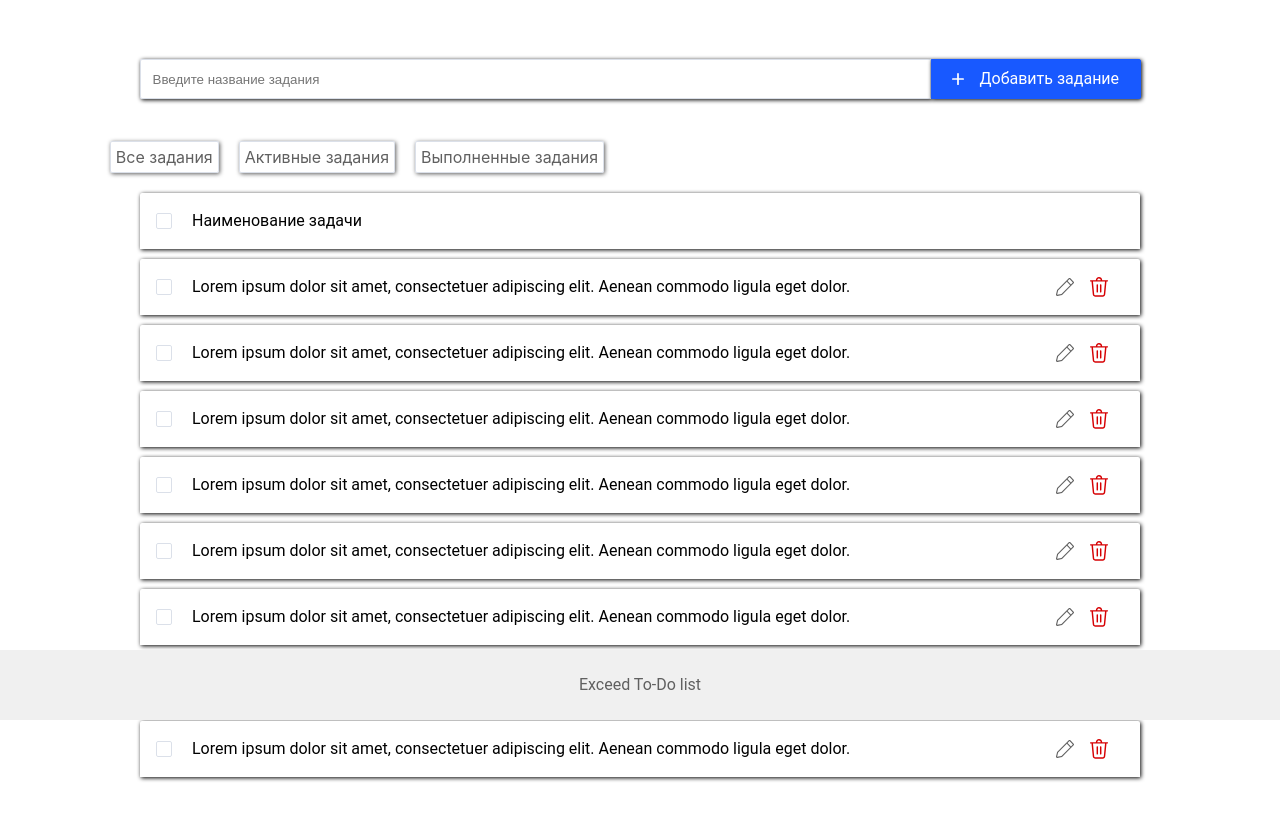
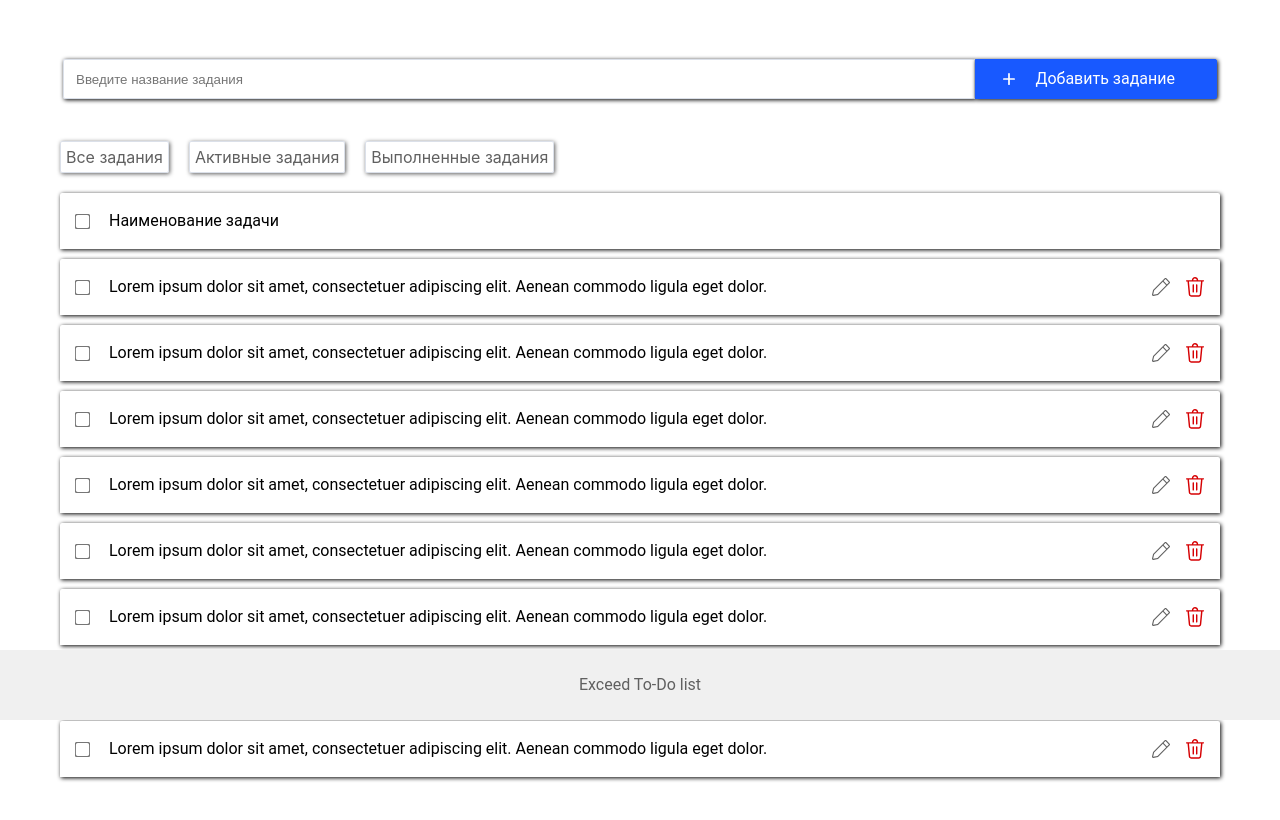
Before and after one commit to Barketo/TodoList, a website: page Index.html in a window 1280 px wide. Shown: the part 80-900 px from the top of the page. After the commit the page ends 877 px from the top, so only its background shows below. Drawn offline with Linux system fonts and the light colour scheme.

Commit message:
changed:sticky footer add:hover in all div, checkbox

```diff
--- a/Index.html
+++ b/Index.html
@@ -41,31 +41,30 @@
             </div>
           </div>
           <div class="content__filter">
-            <div class="filter__button-all"><span>Все задания</span></div>
-            <div class="filter__button-activ"><span>Активные задания</span></div>
-            <div class="filter__button-complite"><span>Выполненные задания</span></div>
+            <div class="filter__button"><span>Все задания</span></div>
+            <div class="filter__button"><span>Активные задания</span></div>
+            <div class="filter__button"><span>Выполненные задания</span></div>
           </div>
           <div class="content__task">
+            <label for="taskcheckbox">
               <div class="task__itemfirst">
                 <div class="task__item-img1">
-                <svg width="16" height="16" viewBox="0 0 16 16" fill="none" xmlns="http://www.w3.org/2000/svg">
-                  <rect width="16" height="16" rx="2" fill="white" />
-                  <rect x="0.5" y="0.5" width="15" height="15" rx="1.5" fill="white" stroke="#DBE0E9" />
-                </svg>
+                  <input type="checkbox" id="taskcheckbox" />
                 </div>
                 <div class="task__list">
                   <span>Наименование задачи</span>
                 </div>
               </div>
+            </label>
+            <label for="taskcheckboxone">
               <div class="task__item">
                 <div class="task__item-img1">
-                <svg width="16" height="16" viewBox="0 0 16 16" fill="none" xmlns="http://www.w3.org/2000/svg">
-                  <rect width="16" height="16" rx="2" fill="white" />
-                  <rect x="0.5" y="0.5" width="15" height="15" rx="1.5" fill="white" stroke="#DBE0E9" />
-                </svg>
+                  <input type="checkbox" id="taskcheckboxone" />
                 </div>
                 <div class="task__list">
-                <span>Lorem ipsum dolor sit amet, consectetuer adipiscing elit. Aenean commodo ligula eget dolor.</span>
+                  <span
+                    >Lorem ipsum dolor sit amet, consectetuer adipiscing elit. Aenean commodo ligula eget dolor.</span
+                  >
                 </div>
                 <div class="task__item-img2">
                   <svg width="18" height="18" viewBox="0 0 18 18" fill="none" xmlns="http://www.w3.org/2000/svg">
@@ -84,16 +83,16 @@
                   </svg>
                 </div>
               </div>
-
+            </label>
+            <label for="taskcheckboxtwo">
               <div class="task__item">
                 <div class="task__item-img1">
-                <svg width="16" height="16" viewBox="0 0 16 16" fill="none" xmlns="http://www.w3.org/2000/svg">
-                  <rect width="16" height="16" rx="2" fill="white" />
-                  <rect x="0.5" y="0.5" width="15" height="15" rx="1.5" fill="white" stroke="#DBE0E9" />
-                </svg>
+                  <input type="checkbox" id="taskcheckboxtwo" />
                 </div>
                 <div class="task__list">
-                <span>Lorem ipsum dolor sit amet, consectetuer adipiscing elit. Aenean commodo ligula eget dolor.</span>
+                  <span
+                    >Lorem ipsum dolor sit amet, consectetuer adipiscing elit. Aenean commodo ligula eget dolor.</span
+                  >
                 </div>
                 <div class="task__item-img2">
                   <svg width="18" height="18" viewBox="0 0 18 18" fill="none" xmlns="http://www.w3.org/2000/svg">
@@ -112,16 +111,16 @@
                   </svg>
                 </div>
               </div>
-
+            </label>
+            <label for="taskcheckboxthree">
               <div class="task__item">
                 <div class="task__item-img1">
-                <svg width="16" height="16" viewBox="0 0 16 16" fill="none" xmlns="http://www.w3.org/2000/svg">
-                  <rect width="16" height="16" rx="2" fill="white" />
-                  <rect x="0.5" y="0.5" width="15" height="15" rx="1.5" fill="white" stroke="#DBE0E9" />
-                </svg>
+                  <input type="checkbox" id="taskcheckboxthree" />
                 </div>
                 <div class="task__list">
-                <span>Lorem ipsum dolor sit amet, consectetuer adipiscing elit. Aenean commodo ligula eget dolor.</span>
+                  <span
+                    >Lorem ipsum dolor sit amet, consectetuer adipiscing elit. Aenean commodo ligula eget dolor.</span
+                  >
                 </div>
                 <div class="task__item-img2">
                   <svg width="18" height="18" viewBox="0 0 18 18" fill="none" xmlns="http://www.w3.org/2000/svg">
@@ -140,16 +139,16 @@
                   </svg>
                 </div>
               </div>
-
+            </label>
+            <label for="taskcheckboxfour">
               <div class="task__item">
                 <div class="task__item-img1">
-                <svg width="16" height="16" viewBox="0 0 16 16" fill="none" xmlns="http://www.w3.org/2000/svg">
-                  <rect width="16" height="16" rx="2" fill="white" />
-                  <rect x="0.5" y="0.5" width="15" height="15" rx="1.5" fill="white" stroke="#DBE0E9" />
-                </svg>
+                  <input type="checkbox" id="taskcheckboxfour" />
                 </div>
                 <div class="task__list">
-                <span>Lorem ipsum dolor sit amet, consectetuer adipiscing elit. Aenean commodo ligula eget dolor.</span>
+                  <span
+                    >Lorem ipsum dolor sit amet, consectetuer adipiscing elit. Aenean commodo ligula eget dolor.</span
+                  >
                 </div>
                 <div class="task__item-img2">
                   <svg width="18" height="18" viewBox="0 0 18 18" fill="none" xmlns="http://www.w3.org/2000/svg">
@@ -168,16 +167,16 @@
                   </svg>
                 </div>
               </div>
-
+            </label>
+            <label for="taskcheckboxfive">
               <div class="task__item">
                 <div class="task__item-img1">
-                <svg width="16" height="16" viewBox="0 0 16 16" fill="none" xmlns="http://www.w3.org/2000/svg">
-                  <rect width="16" height="16" rx="2" fill="white" />
-                  <rect x="0.5" y="0.5" width="15" height="15" rx="1.5" fill="white" stroke="#DBE0E9" />
-                </svg>
+                  <input type="checkbox" id="taskcheckboxfive" />
                 </div>
                 <div class="task__list">
-                <span>Lorem ipsum dolor sit amet, consectetuer adipiscing elit. Aenean commodo ligula eget dolor.</span>
+                  <span
+                    >Lorem ipsum dolor sit amet, consectetuer adipiscing elit. Aenean commodo ligula eget dolor.</span
+                  >
                 </div>
                 <div class="task__item-img2">
                   <svg width="18" height="18" viewBox="0 0 18 18" fill="none" xmlns="http://www.w3.org/2000/svg">
@@ -196,16 +195,16 @@
                   </svg>
                 </div>
               </div>
-
+            </label>
+            <label for="taskcheckboxsix">
               <div class="task__item">
                 <div class="task__item-img1">
-                <svg width="16" height="16" viewBox="0 0 16 16" fill="none" xmlns="http://www.w3.org/2000/svg">
-                  <rect width="16" height="16" rx="2" fill="white" />
-                  <rect x="0.5" y="0.5" width="15" height="15" rx="1.5" fill="white" stroke="#DBE0E9" />
-                </svg>
+                  <input type="checkbox" id="taskcheckboxsix" />
                 </div>
                 <div class="task__list">
-                <span>Lorem ipsum dolor sit amet, consectetuer adipiscing elit. Aenean commodo ligula eget dolor.</span>
+                  <span
+                    >Lorem ipsum dolor sit amet, consectetuer adipiscing elit. Aenean commodo ligula eget dolor.</span
+                  >
                 </div>
                 <div class="task__item-img2">
                   <svg width="18" height="18" viewBox="0 0 18 18" fill="none" xmlns="http://www.w3.org/2000/svg">
@@ -224,16 +223,16 @@
                   </svg>
                 </div>
               </div>
-
+            </label>
+            <label for="taskcheckboxseven">
               <div class="task__item">
                 <div class="task__item-img1">
-                <svg width="16" height="16" viewBox="0 0 16 16" fill="none" xmlns="http://www.w3.org/2000/svg">
-                  <rect width="16" height="16" rx="2" fill="white" />
-                  <rect x="0.5" y="0.5" width="15" height="15" rx="1.5" fill="white" stroke="#DBE0E9" />
-                </svg>
+                  <input type="checkbox" id="taskcheckboxseven" />
                 </div>
                 <div class="task__list">
-                <span>Lorem ipsum dolor sit amet, consectetuer adipiscing elit. Aenean commodo ligula eget dolor.</span>
+                  <span
+                    >Lorem ipsum dolor sit amet, consectetuer adipiscing elit. Aenean commodo ligula eget dolor.</span
+                  >
                 </div>
                 <div class="task__item-img2">
                   <svg width="18" height="18" viewBox="0 0 18 18" fill="none" xmlns="http://www.w3.org/2000/svg">
@@ -252,16 +251,16 @@
                   </svg>
                 </div>
               </div>
-
+            </label>
+            <label for="taskcheckboxeight">
               <div class="task__item">
                 <div class="task__item-img1">
-                <svg width="16" height="16" viewBox="0 0 16 16" fill="none" xmlns="http://www.w3.org/2000/svg">
-                  <rect width="16" height="16" rx="2" fill="white" />
-                  <rect x="0.5" y="0.5" width="15" height="15" rx="1.5" fill="white" stroke="#DBE0E9" />
-                </svg>
+                  <input type="checkbox" id="taskcheckboxeight" />
                 </div>
                 <div class="task__list">
-                <span>Lorem ipsum dolor sit amet, consectetuer adipiscing elit. Aenean commodo ligula eget dolor.</span>
+                  <span
+                    >Lorem ipsum dolor sit amet, consectetuer adipiscing elit. Aenean commodo ligula eget dolor.</span
+                  >
                 </div>
                 <div class="task__item-img2">
                   <svg width="18" height="18" viewBox="0 0 18 18" fill="none" xmlns="http://www.w3.org/2000/svg">
@@ -280,6 +279,7 @@
                   </svg>
                 </div>
               </div>
+            </label>
           </div>
         </div>
       </div>
--- a/index.css
+++ b/index.css
@@ -64,6 +64,7 @@ body {
   display: flex;
   flex-direction: row;
   justify-content: space-between;
+  cursor: default;
 }
 
 .header__items {
@@ -81,13 +82,17 @@ body {
   width: 100%;
   height: 100%;
 }
+.content__container {
+  width: 100%;
+  max-width: 1200px;
+  margin: 0 auto;
+  padding: 0 20px;
+}
 .content__wrapper {
   display: flex;
   flex-direction: column;
   min-width: 100%;
   min-height: 100%;
-  margin-bottom: -70px;
-  padding-bottom: 70px;
 }
 
 .content__search {
@@ -106,17 +111,18 @@ body {
   padding: 8px 12px;
   box-sizing: border-box;
   border: 1px solid #dbe0e9;
-  width: 791px;
+  width: 79%;
   height: 40px;
   font-size: 16px;
   box-shadow: 1px 1px 4px;
   border-radius: 2px 0px 0px 2px;
 }
-
+.search__field-label {
+  width: 100%;
+}
 .search__field-input {
-  width: 500px;
+  width: 100%;
 }
-
 .search__button {
   display: flex;
   align-items: center;
@@ -125,17 +131,21 @@ body {
   border: 1px solid #1859ff;
   background: #1859ff;
   height: 40px;
-  width: 210px;
+  width: 21%;
   box-shadow: 1px 1px 4px;
   border-radius: 0px 2px 2px 0px;
+  cursor: pointer;
+}
+.search__button:hover {
+  background: #1859dd;
 }
 
 .search__span {
   display: flex;
   white-space: nowrap;
+  width: 100%;
   padding: 5px 1px 0px 1px;
-  margin-right: 50px;
-  margin-left: 5px;
+  margin: 8px 40px 8px 0px;
   height: 40px;
   font-size: 16px;
   color: white;
@@ -144,64 +154,40 @@ body {
 .search__plus {
   display: inline-block;
   padding: 5px;
-  margin-left: 15px;
-  margin-right: 5px;
+  margin: 14px 14px 14px 22px;
   height: 100%;
   width: 100%;
 }
 
 .content__filter {
   display: flex;
-  justify-content: center;
-  margin-left: -273px;
+  justify-content: flex-start;
   width: 100%;
   height: 100%;
 }
 
-.filter__button-all {
+.filter__button {
   border: 1px solid #dbe0e9;
   box-shadow: 1px 1px 4px;
-  padding-left: 5px;
-  padding-right: 5px;
+  padding: 0px 5px;
   border-radius: 2px 2px 2px 2px;
   margin-right: 20px;
   font-family: Inter;
   text-align: center;
+  cursor: pointer;
   color: #606060;
 }
-
-.filter__button-activ {
-  border: 1px solid #dbe0e9;
-  box-shadow: 1px 1px 4px;
-  border-radius: 2px 2px 2px 2px;
-  padding-left: 5px;
-  padding-right: 5px;
-  margin-right: 20px;
-  font-family: Inter;
-  text-align: center;
-  color: #606060;
-}
-
-.filter__button-complite {
-  border: 1px solid #dbe0e9;
-  box-shadow: 1px 1px 4px;
-  border-radius: 2px 2px 2px 2px;
-  padding-left: 5px;
-  padding-right: 5px;
-  margin-right: 20px;
-  font-family: Inter;
-  text-align: center;
-  color: #606060;
+.filter__button:hover {
+  border: 1px solid #1859ff;
+  color: #1859ff;
 }
 .content__task {
   display: flex;
-  box-sizing: border-box;
   flex-direction: column;
-  justify-content: space-between;
-  align-items: center;
+  justify-content: flex-start;
   margin-top: 20px;
   width: 100%;
-  height: auto;
+  height: 100%;
   border-radius: 2px;
 }
 .task__itemfirst {
@@ -209,49 +195,58 @@ body {
   align-content: center;
   white-space: nowrap;
   box-sizing: border-box;
-  width: 1000px;
+  width: 100%;
   height: 56px;
   margin-bottom: 10px;
   align-items: center;
   box-shadow: 1px 1px 4px;
   border-radius: 2px 2px 0px 0px;
+  cursor: pointer;
 }
 .task__itemfirst:hover {
   display: flex;
   align-content: center;
+  white-space: nowrap;
   box-sizing: border-box;
-  width: 1000px;
+  width: 100%;
   height: 56px;
   margin-bottom: 10px;
   align-items: center;
-  background: #f0f2f6;
   box-shadow: 1px 1px 4px;
   border-radius: 2px 2px 0px 0px;
+  background: #f0f2f6;
 }
 .task__item {
   display: flex;
   align-content: center;
   white-space: nowrap;
   box-sizing: border-box;
-  width: 1000px;
+  width: 100%;
   height: 56px;
   margin-bottom: 10px;
   align-items: center;
   box-shadow: 1px 1px 4px;
   border-radius: 2px 2px 0px 0px;
+  cursor: pointer;
+  overflow: hidden;
 }
+.task__item:hover {
+  background: #f0f2f6;
+}
+
 .task__item-img1 {
   display: flex;
   margin-left: 16px;
+  scale: 1.2;
 }
 .task__list {
   display: flex;
-  width: 840px;
+  width: 100%;
   margin-left: 20px;
 }
 .task__item-img2 {
   display: flex;
-  margin-left: 24px;
+  justify-content: flex-end;
   margin-right: 16px;
 }
 .task__item-img3 {
@@ -265,6 +260,9 @@ body {
   height: 70px;
   background: #f0f0f0;
   color: #606060;
-  position: sticky;
+  position: fixed;
   bottom: 0;
+  left: 0;
+  width: 100%;
+  cursor: default;
 }
--- a/package.json
+++ b/package.json
@@ -10,5 +10,8 @@
   "license": "ISC",
   "devDependencies": {
     "prettier": "2.8.7"
+  },
+  "dependencies": {
+    "sass": "^1.62.0"
   }
 }
```
Also changed, not shown: 1 other file. Lines whose indentation alone changed are shown as unchanged.
